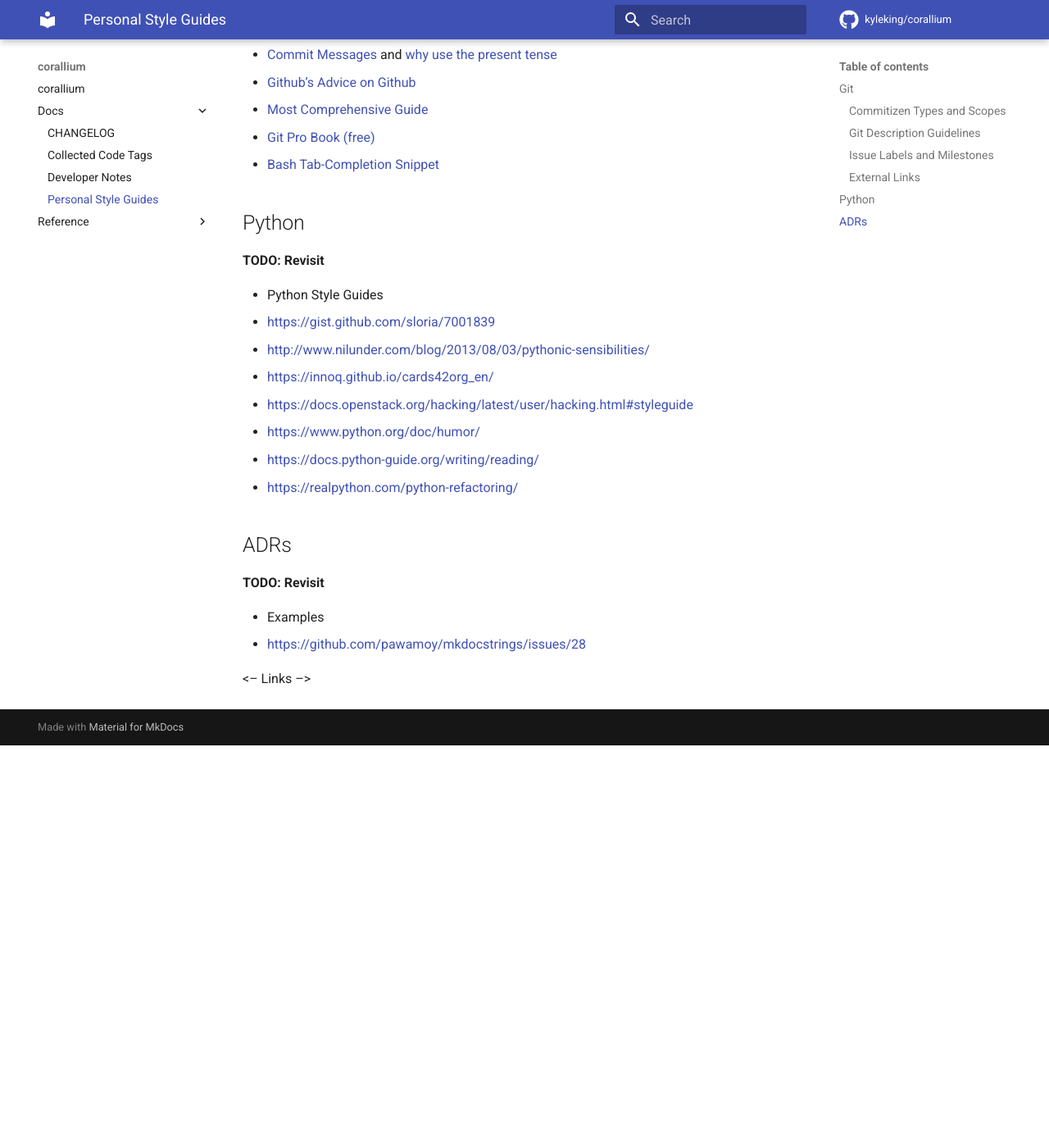
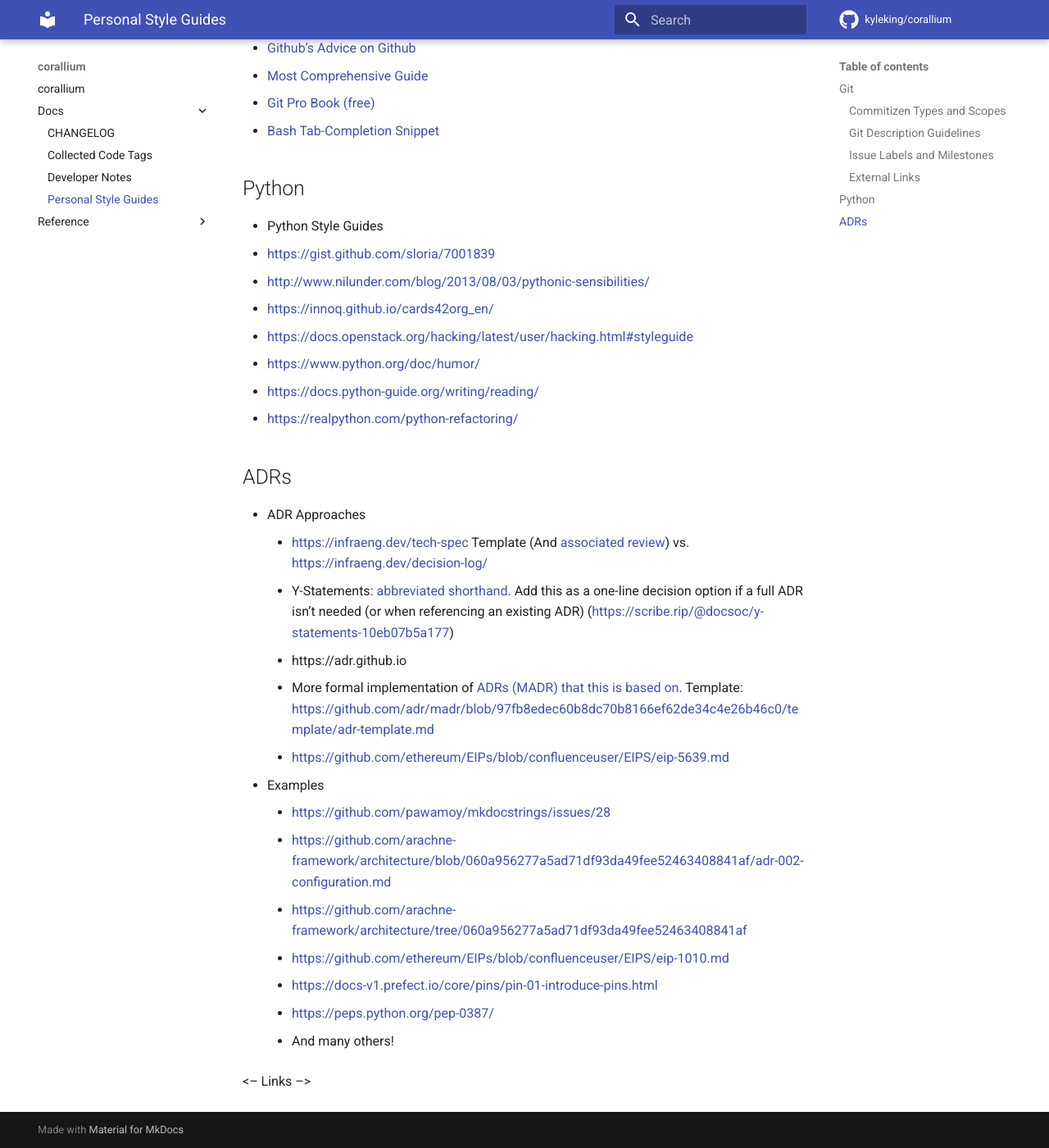
Before and after one commit to KyleKing/corallium, an MkDocs documentation site: the page built from docs/docs/STYLE_GUIDE.md, in a window 1280 px wide and 1400 px high, scrolled down 2238 px. Shown: the whole window at 82% size. Built offline with MkDocs 1.6.1 and Material for MkDocs 9.7.7, drawn with Linux system fonts in a browser that asks for light colours; comment, search, counter and statistics services are not loaded; before the commit the page ends 3147 px from its top, so only the background shows below that.

```diff
--- a/.copier-answers.yml
+++ b/.copier-answers.yml
@@ -2,7 +2,7 @@
 # Answer file maintained by Copier for: https://github.com/KyleKing/calcipy_template
 # DO NOT MODIFY THIS FILE. Edit by re-running copier and changing responses to the questions
 # Check into version control.
-_commit: 1.4.3
+_commit: 1.6.13
 _src_path: gh:KyleKing/calcipy_template
 author_email: dev.act.kyle@gmail.com
 author_name: Kyle King
@@ -12,7 +12,6 @@ copyright_date: '2023'
 development_branch: main
 doc_dir: docs
 extends_calcipy: false
-include_adrs: false
 install_extras: null
 minimum_python: 3.8.12
 minimum_python_short: '3.8'
--- a/docs/docs/STYLE_GUIDE.md
+++ b/docs/docs/STYLE_GUIDE.md
@@ -125,7 +125,7 @@ Personal Guide
 
 ### External Links
 
-**TODO: Revisit**
+<!-- Revisit -->
 
 - [Git: The Simple Guide][simple_git]
 - [Commit Messages][gcmsg] and [why use the present tense](https://news.ycombinator.com/item?id=8874177)
@@ -136,7 +136,7 @@ Personal Guide
 
 ## Python
 
-**TODO: Revisit**
+<!-- Revisit -->
 
 - Python Style Guides
   - <https://gist.github.com/sloria/7001839>
@@ -149,10 +149,22 @@ Personal Guide
 
 ## ADRs
 
-**TODO: Revisit**
+<!-- Revisit -->
 
+- ADR Approaches
+    - <https://infraeng.dev/tech-spec> Template (And [associated review](https://infraeng.dev/tech-spec-review/)) vs. <https://infraeng.dev/decision-log/>
+    - Y-Statements: [abbreviated shorthand](https://medium.com/olzzio/y-statements-10eb07b5a177). Add this as a one-line decision option if a full ADR isn't needed (or when referencing an existing ADR) (<https://scribe.rip/@docsoc/y-statements-10eb07b5a177>)
+    - https://adr.github.io
+    - More formal implementation of [ADRs (MADR) that this is based on](https://adr.github.io/madr/). Template: <https://github.com/adr/madr/blob/97fb8edec60b8dc70b8166ef62de34c4e26b46c0/template/adr-template.md>
+    - [https://github.com/ethereum/EIPs/blob/confluenceuser/EIPS/eip-5639.md](https://github.com/ethereum/EIPs/blob/confluenceuser/EIPS/eip-5639.md)
 - Examples
-  - <https://github.com/pawamoy/mkdocstrings/issues/28>
+    - <https://github.com/pawamoy/mkdocstrings/issues/28>
+    - <https://github.com/arachne-framework/architecture/blob/060a956277a5ad71df93da49fee52463408841af/adr-002-configuration.md>
+    - <https://github.com/arachne-framework/architecture/tree/060a956277a5ad71df93da49fee52463408841af>
+    - [https://github.com/ethereum/EIPs/blob/confluenceuser/EIPS/eip-1010.md](https://github.com/ethereum/EIPs/blob/confluenceuser/EIPS/eip-1010.md)
+    - [https://docs-v1.prefect.io/core/pins/pin-01-introduce-pins.html](https://docs-v1.prefect.io/core/pins/pin-01-introduce-pins.html)
+    - [https://peps.python.org/pep-0387/](https://peps.python.org/pep-0387)
+    - And many others!
 
 <-- Links -->
   [simple_git]: http://rogerdudler.github.io/git-guide/
--- a/pyproject.toml
+++ b/pyproject.toml
@@ -17,7 +17,7 @@ classifiers = [
   "Programming Language :: Python :: 3.8",
   "Programming Language :: Python :: 3.9",
 ] # https://pypi.org/classifiers/
-description = "Shared functionality for calcipy-ecosystem"
+description = "Shared functionality for the calcipy-ecosystem"
 documentation = "https://corallium.kyleking.me"
 include = ["LICENSE"]
 keywords = []
```
Also changed, not shown: .pre-commit-config.yaml (+15 -8 lines), .github/ISSUE_TEMPLATE/bug_report.md, .github/ISSUE_TEMPLATE/feature_request.md, .github/PULL_REQUEST_TEMPLATE.md, .ruff.toml, 1 other file.
